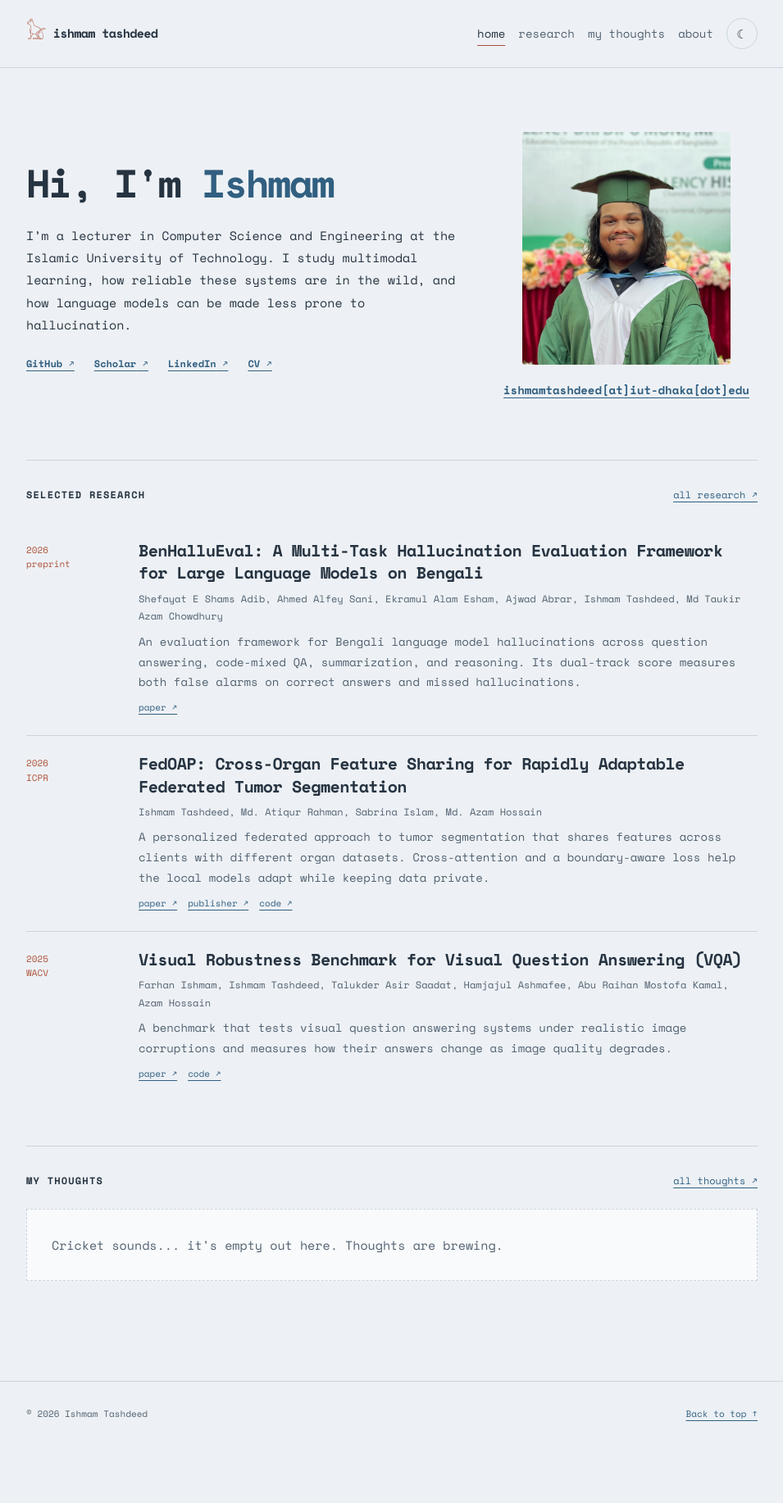
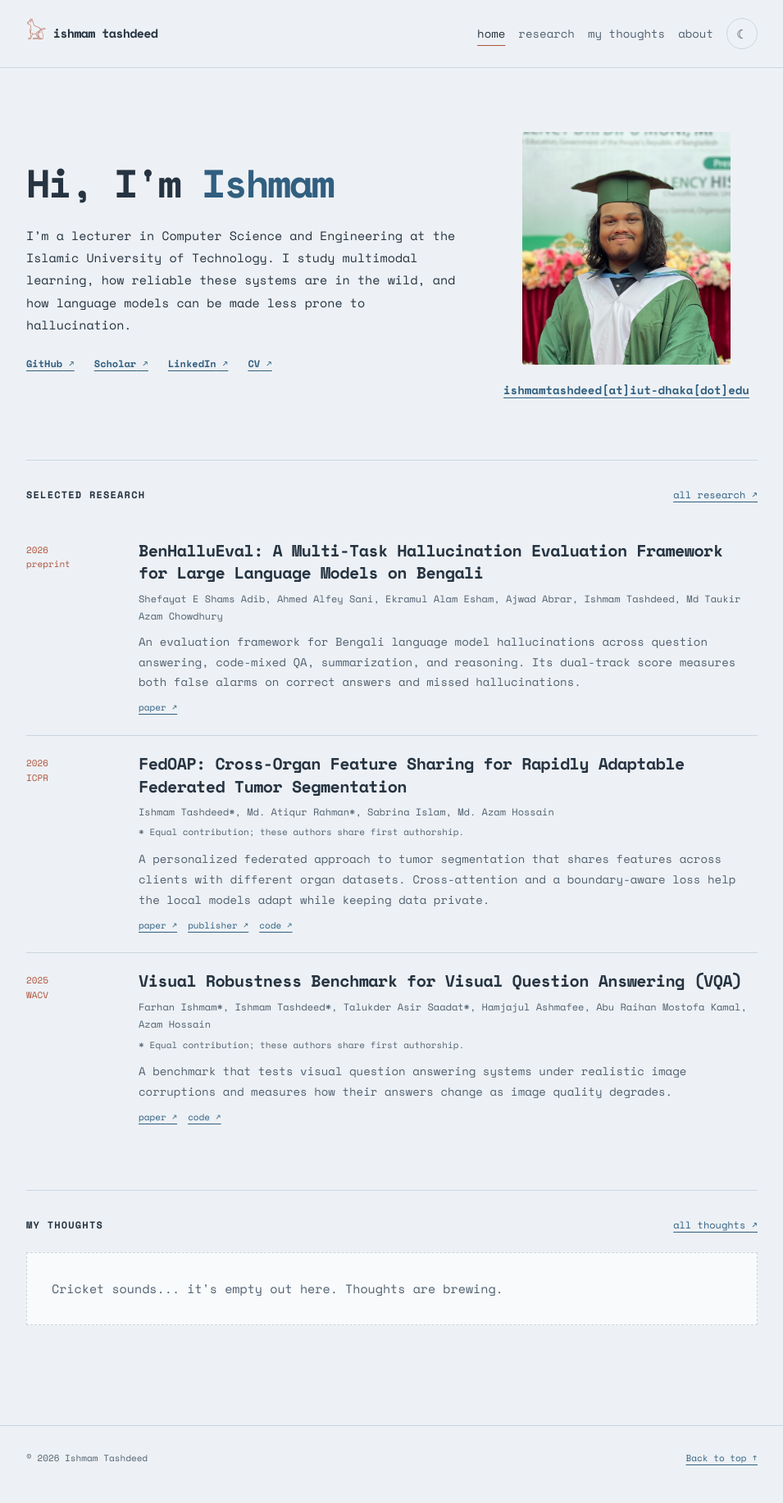
Before and after one commit to ishmamt/ishmamt.github.io, a Jekyll site: the page built from index.html, in a window 1280 px wide. Shown: the whole page at 82% size, without its empty margins (162-1117 px from the left). Built offline with Jekyll 4.4.1, drawn with Linux system fonts in a browser that asks for light colours; before the commit the page ends 1781 px from its top, so only the background shows below that.

Commit message:
Mark equal first authors on research publications

```diff
--- a/_includes/publication.html
+++ b/_includes/publication.html
@@ -3,6 +3,7 @@
   <div>
     <h3>{{ include.pub.title | escape }}</h3>
     <p class="authors">{{ include.pub.authors | escape }}</p>
+    {% if include.pub.equal_contribution %}<p class="author-note">* Equal contribution; these authors share first authorship.</p>{% endif %}
     <div class="pub-summary">{{ include.pub.content | markdownify }}</div>
     <div class="row-links">
       <a href="{{ include.pub.paper }}">paper ↗</a>
--- a/assets/css/site.css
+++ b/assets/css/site.css
@@ -48,6 +48,7 @@ h1,h2,h3,p{margin-top:0}
 .research-row h3,.thought-row h3,.lead{overflow-wrap:anywhere}
 .research-row p{color:var(--muted);font-size:14px;margin-bottom:9px}
 .research-row .authors{font-size:12px;margin-bottom:8px}
+.research-row .author-note{font-size:11px;color:var(--muted);margin:-3px 0 10px}
 .row-links{display:flex;flex-wrap:wrap;gap:13px}.row-links a{font-size:11px}
 .thought-row{border-bottom:1px solid var(--line);padding:19px 0;display:grid;grid-template-columns:116px minmax(0,1fr) 88px;gap:21px;align-items:start}
 .thought-row[hidden]{display:none}
```
Also changed, not shown: _publications/fedoap.md (+2 -1 lines), _publications/progressive-code.md (+2 -1 lines), _publications/visual-robustness.md (+2 -1 lines).
